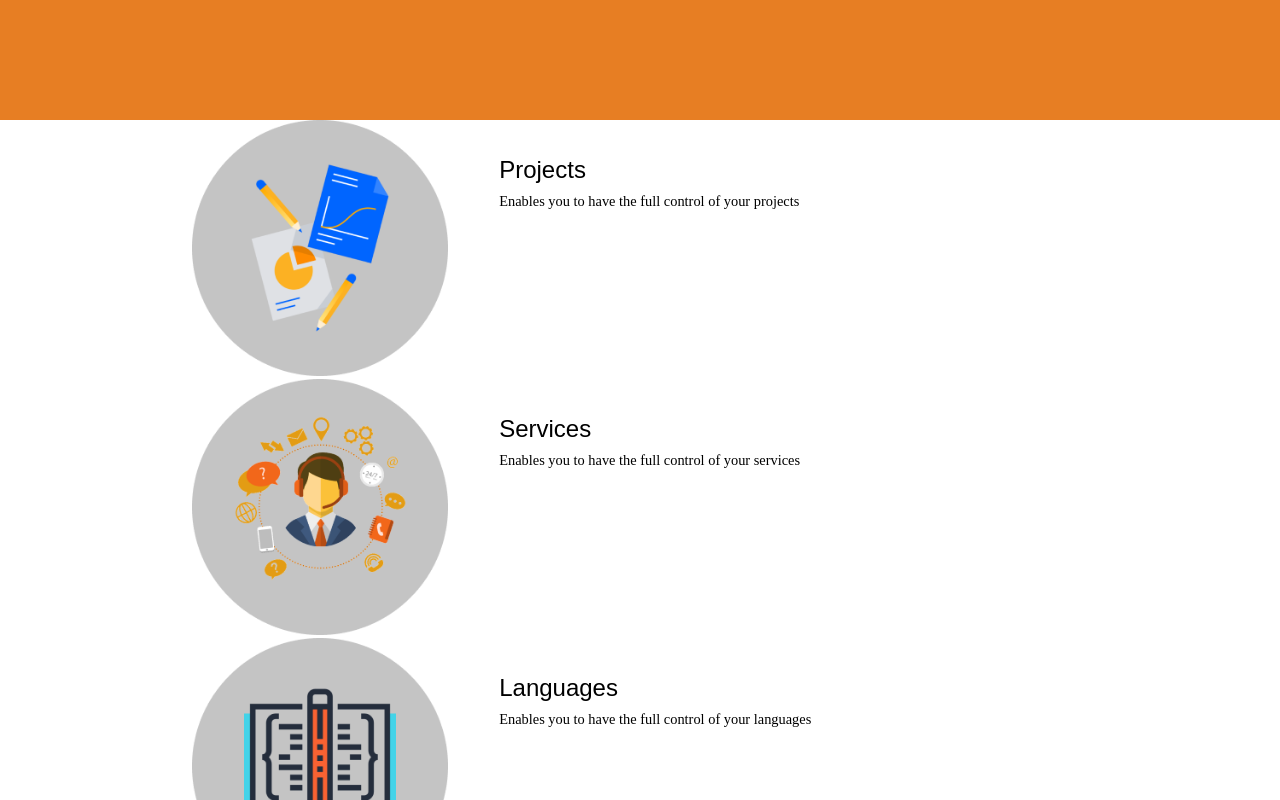
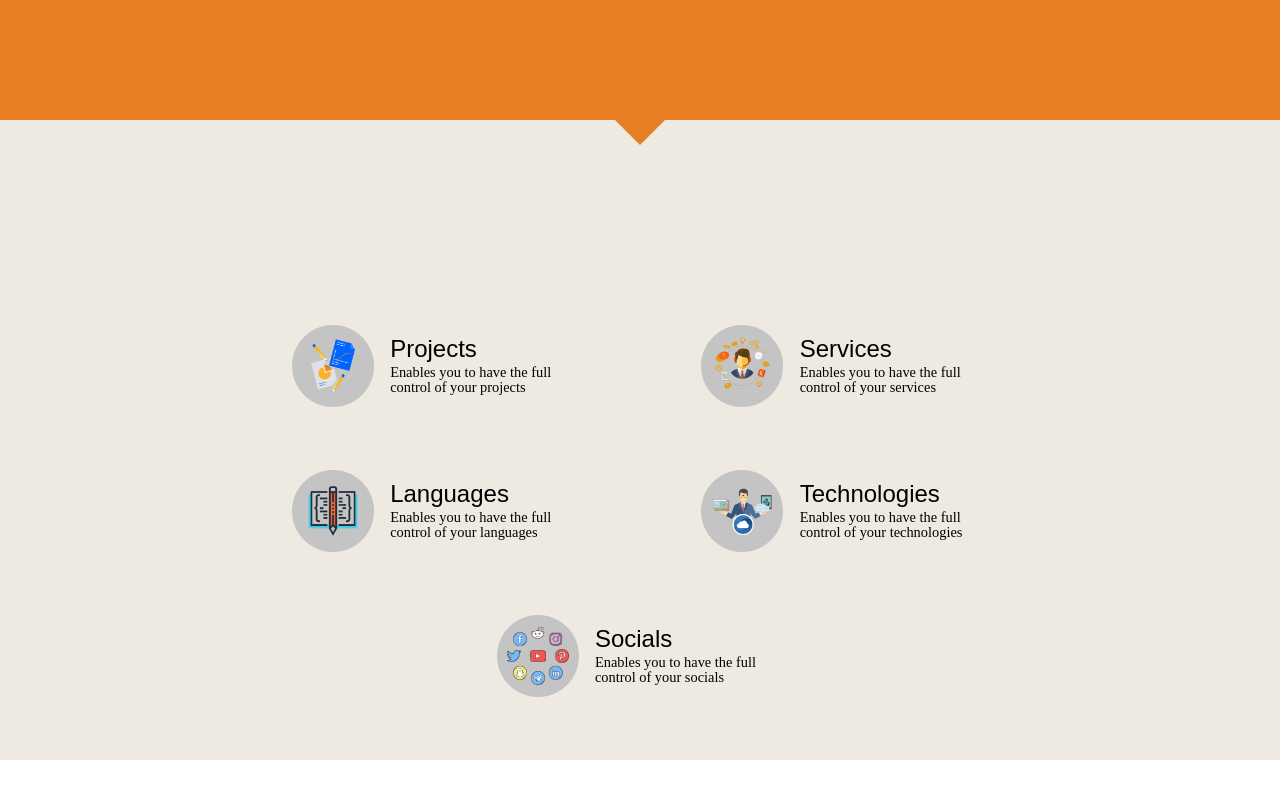
Before and after one commit to mhmdtshref/portfolio, an Angular app in the folder admin/: page / in a window 1280 px wide. Shown: the part 600-1400 px from the top of the page. After the commit the page ends 1360 px from the top, so only its background shows below. Built offline with nearby package versions, Linux system fonts and the light colour scheme; a web font is replaced by a local one.

Commit message:
Style sections list component #112

```diff
--- a/admin/src/app/sections-list/sections-list.component.scss
+++ b/admin/src/app/sections-list/sections-list.component.scss
@@ -0,0 +1,44 @@
+@import "../../global-variables";
+
+#sections-list {
+
+  background-color: $secondary-background-color;
+  min-height: 80vh;
+  display: flex;
+  flex-wrap: wrap;
+
+  #arrow-container{
+    width: 100%;
+    height: fit-content;
+    display: flex;
+    justify-content: center;
+    .arrow-down {
+      width: 0;
+      height: 0;
+      border-left: 2vw solid transparent;
+      border-right: 2vw solid transparent;
+
+      border-top: 2vw solid #E77E23;
+    }
+  }
+
+  #list-container {
+    width: 100%;
+    display: flex;
+    justify-content: center;
+    align-items: center;
+
+    #sections-container {
+      width: 80%;
+      height: 100%;
+      display: flex;
+      justify-content: center;
+      flex-wrap: wrap;
+      .section-container {
+        width: 40%;
+        box-sizing: border-box;
+      }
+    }
+  }
+
+}
```
